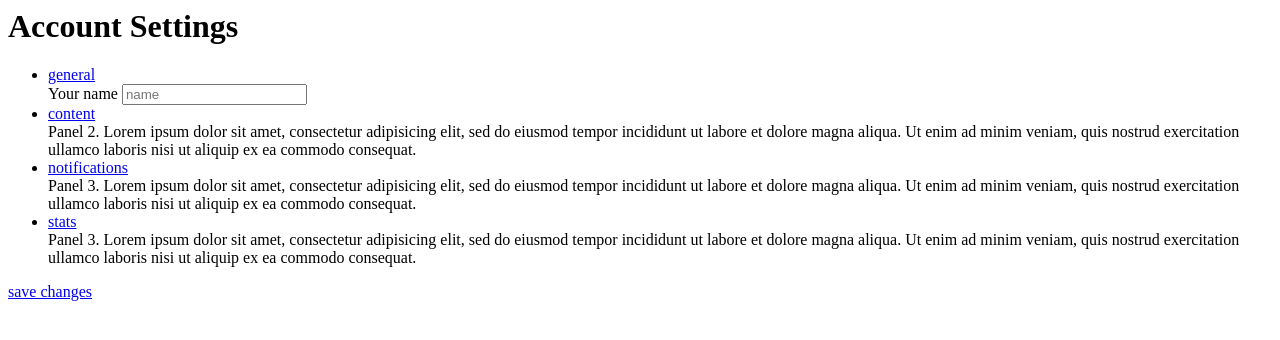
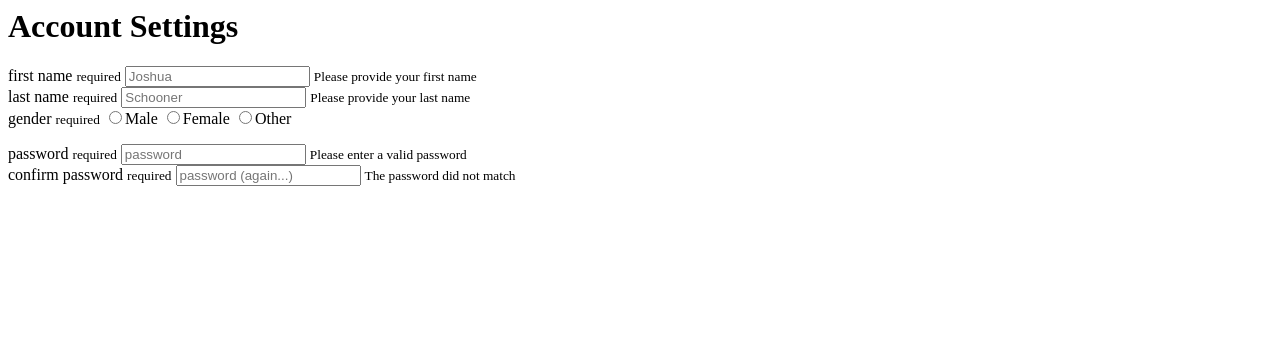
Before and after one commit to Serubin/Mindcloud, a PHP site: page /pages/account.php in a window 1280 px wide. Shown: the top 340 px of the page. Run offline with PHP 8.4, Linux system fonts and the light colour scheme.

Commit message:
Minor security changes. Added issue #9 as a todo Account settings started

```diff
--- a/web/pages/account.php
+++ b/web/pages/account.php
@@ -1,37 +1,47 @@
 
 
 <h1> Account Settings </h1>
+<!-- TODO: Finish up -->
+<div class="row">
+	<div class="large-6 small-12 columns">
+		<form id="update_info_form" data-abide="ajax">
+			<!-- first name -->
+			<div class="name-fields">
+				<label for="register_first"><span class="label">first name</span>		<small>required</small></label>
+				<input type="text" required id="register_firstname" name="register_firstname" placeholder="Joshua" />
+				<small class="error">Please provide your first name</small>
+			</div>
 
-<ul class="accordion" data-accordion>
+			<!-- last name -->
+			<div class="name-fields">
+				<label for="register_lastname"><span class="label">last name</span>		<small>required</small></label>
+				<input type="text" required id="register_lastname" name="register_lastname" placeholder="Schooner" />
+				<small class="error">Please provide your last name</small>
+			</div>
+			<!-- gender -->
+			<div class="gender-field">
+					<label for="register_gender"><span class="label">gender</span>		<small>required</small></label>
+					<input type="radio" name="register_gender" value="M" id="register_gender" required><label for="male">Male
+					<input type="radio" name="register_gender" value="F" id="register_gender" required><label for="female">Female
+					<input type="radio" name="register_gender" value="O" id="register_gender" required><label for="other">Other
+			</div>
+		</div>
+	</div>
+	<div class="large-6 small-12 columns">
+		<form id="update_info_form" data-abide="ajax">
+			<!-- password -->
+			<div class="password-field">
+				<label for="register_password"><span class="label">password</span>		<small>required</small></label>
+					<input type="password" required id="register_password" name="register_password" pattern="password" placeholder="password" />
+					<small id="login_pass_err" class="error">Please enter a valid password</small>
+			</div>
 
-	<!-- general -->
-	<li class="accordion-navigation">
-		<a href="#panel_general">general</a>
-		<div id="panel_general" class="content">
-				<label>Your name
-						<input type="text" id="#form_account_name" placeholder="name" />
-					</label>
-			 </div>
-	</li>
-
-	<li class="accordion-navigation">
-		<a href="#panel_content">content</a>
-		<div id="panel_content" class="content">
-		Panel 2. Lorem ipsum dolor sit amet, consectetur adipisicing elit, sed do eiusmod tempor incididunt ut labore et dolore magna aliqua. Ut enim ad minim veniam, quis nostrud exercitation ullamco laboris nisi ut aliquip ex ea commodo consequat.
-		</div>
-	</li>
-	<li class="accordion-navigation">
-		<a href="#panel_notifications">notifications</a>
-		<div id="panel_notifications" class="content">
-		Panel 3. Lorem ipsum dolor sit amet, consectetur adipisicing elit, sed do eiusmod tempor incididunt ut labore et dolore magna aliqua. Ut enim ad minim veniam, quis nostrud exercitation ullamco laboris nisi ut aliquip ex ea commodo consequat.
-		</div>
-	</li>
-	<li class="accordion-navigation">
-		<a href="#panel_stats">stats</a>
-		<div id="panel_stats" class="content">
-		Panel 3. Lorem ipsum dolor sit amet, consectetur adipisicing elit, sed do eiusmod tempor incididunt ut labore et dolore magna aliqua. Ut enim ad minim veniam, quis nostrud exercitation ullamco laboris nisi ut aliquip ex ea commodo consequat.
-		</div>
-	</li>
-</ul>
-
-<a href="#" class="button" id="btn_save">save changes</a>
+			<!-- password confirm -->
+			<div class="password-confirmation-field">
+				<label for="register_password"><span class="label">confirm password</span>		<small>required</small></label>
+					<input type="password" required data-equalto="register_password" pattern="password" placeholder="password (again...)">
+				<small class="error">The password did not match</small>
+			</div>
+		</form>
+	</div>
+</div>
--- a/web/pages/login.php
+++ b/web/pages/login.php
@@ -11,11 +11,6 @@
 <div class="row">
 	<div class="small-10 medium-4 column small-offset-1 medium-offset-4" id="login-pane">
 		<p>Please log in.</p>
-
-		<div class="alert-box success round" style="display:none">
-			Registration successful! Please log in.
-			<a href="#" class="close">&times;</a>
-		</div>
 		<form id="login_form" data-abide="ajax">
 			<!-- email -->
 			<div class="email-field">
--- a/web/pages/register.php
+++ b/web/pages/register.php
@@ -13,9 +13,6 @@
 	<div id="registration-pane" class="column small-10 small-offset-1 medium-8 medium-offset-2 large-6 large-offset-3" data-reveal>
 
 		<p class="lead">Please fill all of these fields</p>
-		<div data-alert id="reg_error_alert" class="alert-box alert round">
-			<a href="#" class="close">&times;</a>
-		</div>
 
 
 		<form id="registration_form" data-abide="ajax">
```
Also changed, not shown: api/controllers/User.php (+15 -3 lines), api/models/UserObject.php (+34 -3 lines).
